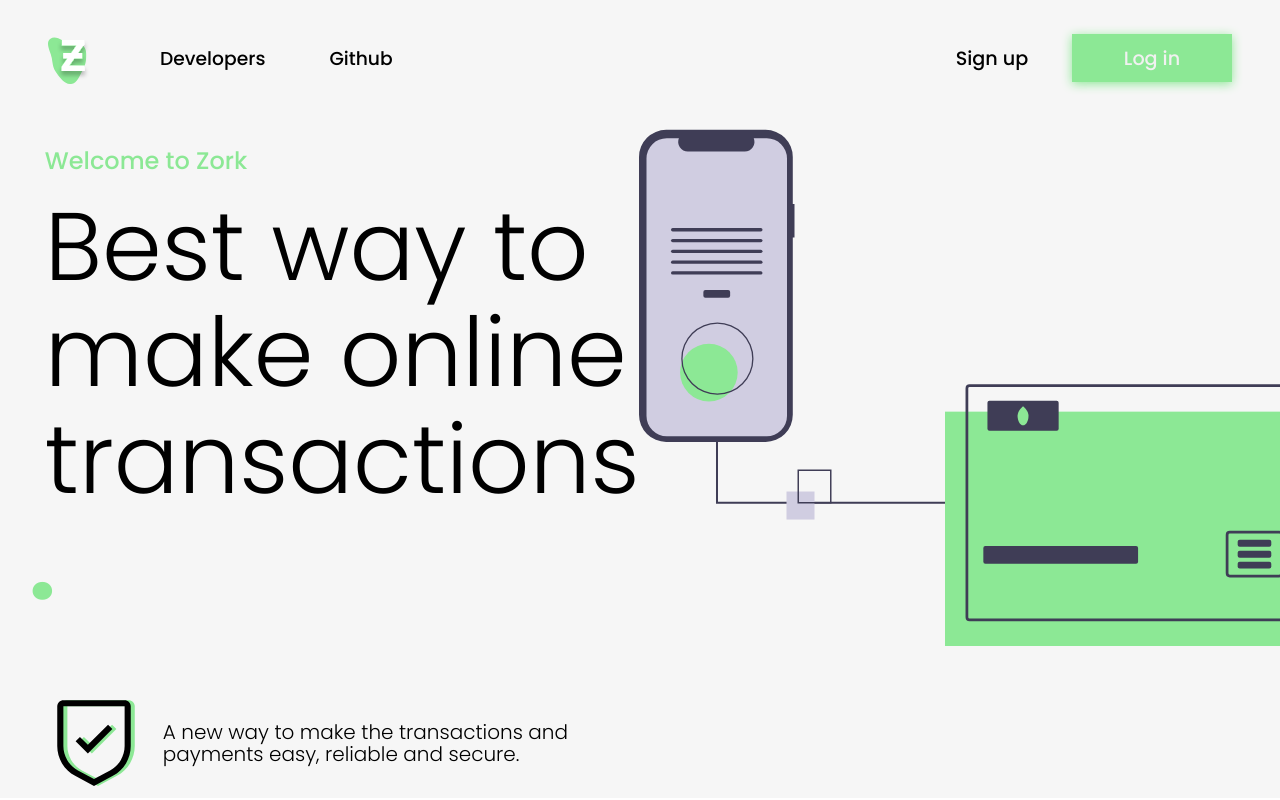
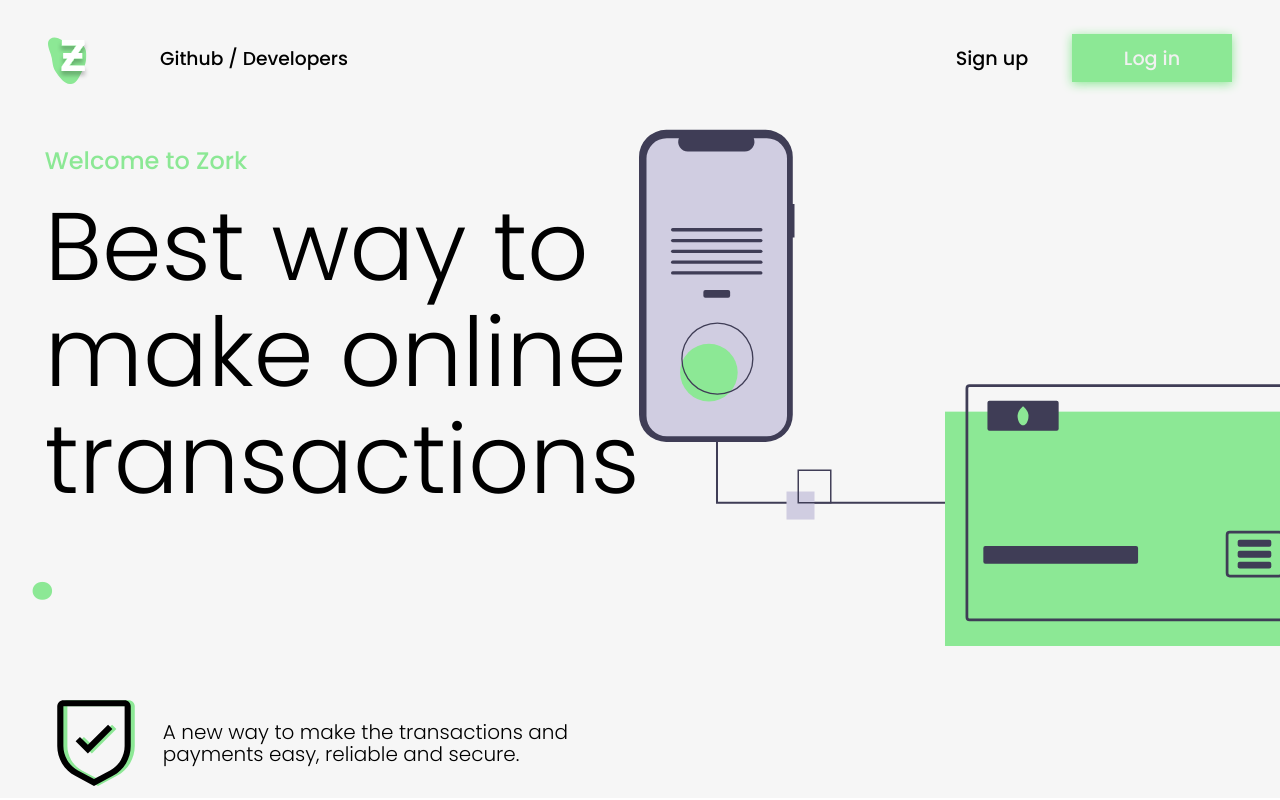
Before and after one commit to wetrustinprize/zork-frontend, a Next.js app: page / in a window 1280 px wide. Shown: the top 800 px of the page. Built offline with nearby package versions, Linux system fonts and the light colour scheme.

Commit message:
index links

```diff
--- a/src/components/ZorkLandingHeader/index.tsx
+++ b/src/components/ZorkLandingHeader/index.tsx
@@ -1,18 +1,33 @@
 /* eslint-disable @next/next/no-img-element */
-import styles from './styles.module.scss'
+import styles from "./styles.module.scss";
+import Link from "next/link";
 
 export const LandingHeader: React.FC = () => {
-    return(
+  return (
     <header className={styles.headerContainer}>
       <div className={styles.leftSide}>
         <img src="/images/landing-logo.svg" alt="Zork" />
-                <h3>Developers</h3>
-                <h3>Github</h3>
+        <Link
+          href={{ pathname: "https://github.com/wetrustinprize/zork-frontend" }}
+        >
+          <a>
+            {" "}
+            <h3>Github / Developers</h3>
+          </a>
+        </Link>
       </div>
       <div className={styles.rightSide}>
-                <button>Sign up</button>
-                <button>Log in</button>
+        <Link href={{ pathname: "/signup" }}>
+          <button>
+            <a>Sign up</a>
+          </button>
+        </Link>
+        <Link href={{ pathname: "/login" }}>
+          <button>
+            <a>Log in</a>
+          </button>
+        </Link>
       </div>
     </header>
-    )
-}
+  );
+};
```
Lines whose indentation alone changed are shown as unchanged.
